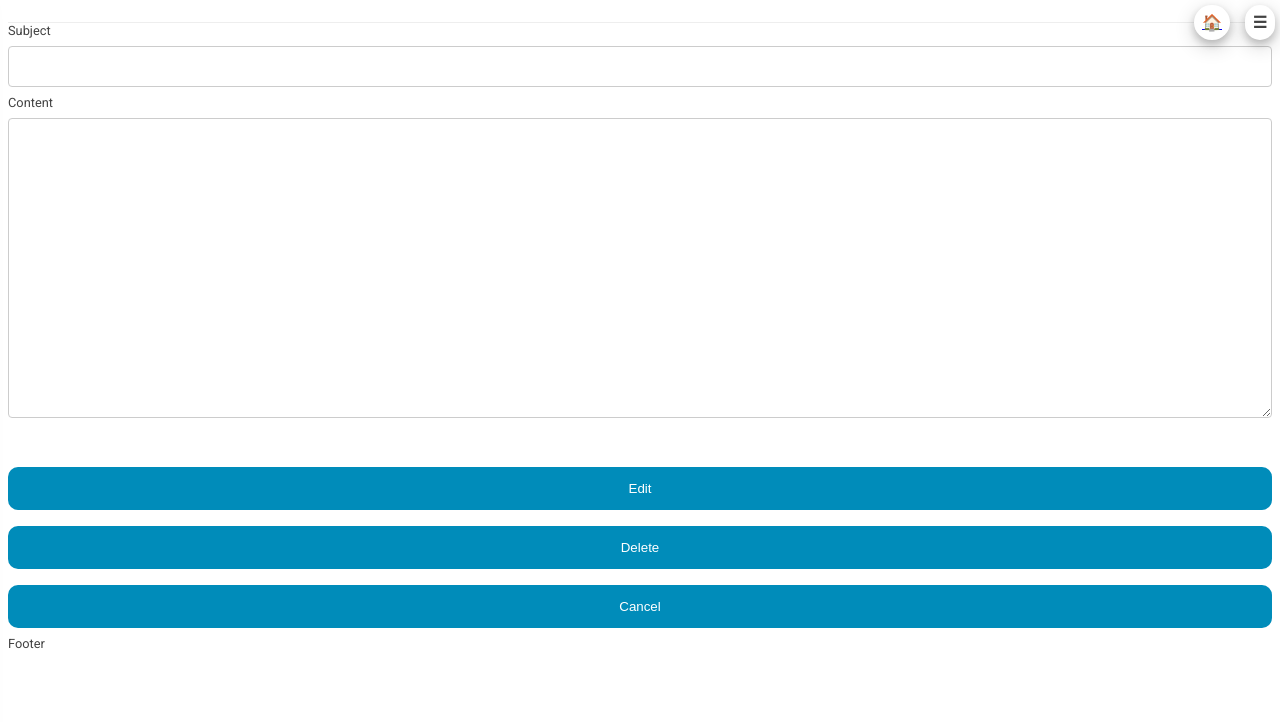
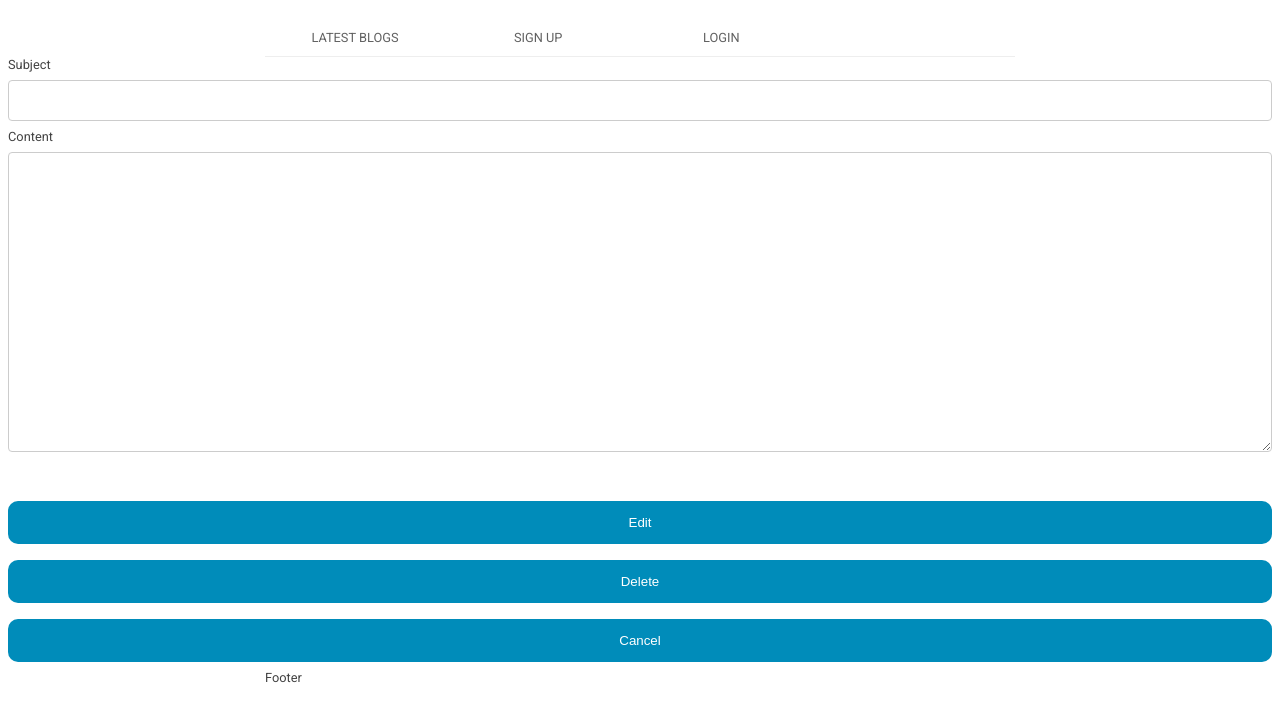
Before and after one commit to nanomosfet/blog, a Python web app: template templates/editBlog.html in a window 1280 px wide. Shown: the top 722 px of the page. Run offline with Jinja, Linux system fonts and the light colour scheme; the template is opened without the code that fills it, so the values that code supplies are empty.

Commit message:
First release

```diff
--- a/css/blog.css
+++ b/css/blog.css
@@ -90,6 +90,10 @@ input[type=submit], .button {
 input[type=submit]:hover {
     background-color: #808CBA;
 }
+
+.page-title, .logged-user {
+  width:50%;
+}
 /*
  *
  * Top Level Navigation
@@ -172,6 +176,7 @@ p, pre {
     border-radius: 25px;
   }
 
+
 .menu {
   position:fixed;
   top:5px;
@@ -190,6 +195,45 @@ p, pre {
   right: 50px;
 
 }
+
+@media screen and (min-width: 550px) {
+  .nav {
+     width: 100%;
+      margin-left: auto;
+      margin-right: auto;
+      height: auto;
+      -webkit-transform: none;
+      transform: none;
+      transition: none;
+      position: relative;
+      box-shadow: none;
+      top: auto;
+  }
+
+  .nav__list {
+     width: 100%;
+     padding: 0;
+     margin: 0;
+
+  }
+
+
+
+  .nav__item {
+    box-sizing: border-box;
+    display: inline-block;
+    width: 24%;
+    text-align: center;
+    line-height: 24px;
+    padding: 5px;
+    text-transform: uppercase;
+  }
+
+  .menu, #back {
+    display: none;
+  }
+}
+
 
 .blog {
   width: 100%;
@@ -213,3 +257,12 @@ p, pre {
 .blog-body {
   font-size: 1.2em;
 }
+
+@media screen and (min-width: 750px) {
+  .header, .main-content, .footer{
+    max-width: 750px;
+    margin-right: auto;
+    margin-left: auto;
+    display: grid;
+  }
+}
--- a/js/blog.js
+++ b/js/blog.js
@@ -2,13 +2,28 @@
 var drawer = document.getElementById("drawer");
 var menu = document.getElementById("menu");
 
+var toggle_nav = 0;
 
 
 
 menu.addEventListener('click', function(e) {
-	drawer.classList.toggle('open');
-	e.stopPropagation();
+		drawer.classList.toggle('open');
+		e.stopPropagation();
+		toggle_nav = !toggle_nav;
+		console.log(toggle_nav);
 });
+
+
+
+document.getElementById("main-content").addEventListener('click', function(e) {
+	if(toggle_nav) {
+		drawer.classList.toggle('open');
+		e.stopPropagation();
+		toggle_nav = !toggle_nav;
+		console.log(toggle_nav);
+	}
+});
+
 
 
 
@@ -252,10 +267,12 @@ function upload_image(blog_id) {
 	var formData = new FormData();
 	var img_element = document.getElementById("blog-img");
 	var blog_body = document.getElementById("blog-body");
+	var blog_content = document.getElementById("blog-content")
 	var delete_image_button = document.createElement("button");
 	var t = document.createTextNode("Delete Photo")
 	delete_image_button.appendChild(t);
 	delete_image_button.id = "delete-img";
+	delete_image_button.classList = "button";
 	delete_image_button.onclick = function() {
 		delete_image(blog_id);
 	};
@@ -273,9 +290,10 @@ function upload_image(blog_id) {
 				img_element = document.createElement("img");
 				img_element.id = "blog-img";
 				img_element.src = "/img?img_id="+String(blog_id) +"&n=" + rand_num;
-				blog_body.appendChild(img_element);
-				blog_body.appendChild(delete_image_button);
-				delete_image_button.classList = "button";
+
+				blog_content.insertAdjacentElement("afterend", delete_image_button);
+				blog_content.insertAdjacentElement("afterend", img_element);
+
 			} else {
 				img_element.src = "/img?img_id="+String(blog_id) +"&n=" + rand_num;
 			}
--- a/main.py
+++ b/main.py
@@ -185,8 +185,10 @@ class bloglistHandler(Handler):
 			blogs = Blogs.query()
 			blogs = blogs.filter(Blogs.created_by == user_id)
 			blogs = blogs.order(-Blogs.created)
+			page_title = user_id + "'s Blogs"
 		else:
 			blogs = Blogs.query().order(-Blogs.created)
+			page_title = "Latest Blogs"
 		user = self.user_set(False)
 		likes_for_page = Likes.generate_likes_list(user,blogs)
 		error = ''
@@ -197,7 +199,7 @@ class bloglistHandler(Handler):
 			error = error,
 			liked_idx = 0,
 			user = user,
-			page_title = 'Latest Blogs')
+			page_title = page_title)
 
 	def post(self):
 		blogs = Blogs.query().order(-Blogs.created)
--- a/templates/base.html
+++ b/templates/base.html
@@ -11,18 +11,15 @@
 	</head>
 
 	<body>
-		<header>
+		<header class="header">
 			<h1 class="page-title">{{page_title}}</h1>
-			<a id="menu" class="menu">&#9776;</a>
-			<a id="back" class="menu" href="/">&#127968;</a>
-
-		</header>
-
+			{% if user %}
+			<p class="logged-user">Signed in as {{user}}</p>
+			{% endif %}
 			<nav id="drawer" class="nav">
 				<ul class="nav__list">
 					<li class="nav__item">
-					<a href="/">Home</a>
-				</li>
+						<a href="/">Latest Blogs</a>
 					</li>
 					{% if not user %}
 					<li class="nav__item">
@@ -42,13 +39,11 @@
 					<li class="nav__item">
 						<a href="/logout">Logout</a>
 					</li>
-				<li class="nav__item">
-					<p>Signed in as {{user}}</p>
-				</li>
 
 					{% endif%}
 				</ul>
-			<
 			</nav>
-		{% block main_content %}
-		{% endblock %}
+			<a id="menu" class="menu">&#9776;</a>
+			<a id="back" class="menu" href="/">&#127968;</a>
+
+		</header>
--- a/templates/blog.html
+++ b/templates/blog.html
@@ -1,13 +1,12 @@
 {% include "base.html" %}
 
 {% block main_content %}
-<content id="blog" class="main-content">
+<content id="main-content" class="main-content">
 	<article id="blog-body">
 		<h4 class="subject">{{blog.subject}}</h4>
-		<p class="blog-body">{{blog.content}}</p>
 		<p class="created_by">Created by: {{blog.created_by}}</p>
+		<p id="blog-content">{{blog.content}}</p>
 
-		<br>
 		{% if blog.image %}
 		<img id="blog-img" src="/img?img_id={{blog.key.id()}}">
 		{% if user == blog.created_by %}
@@ -52,6 +51,7 @@
 		</section>
 		<section id="add-comments">
 			<p id="error"></p>
+			<p>Add a comment below:</p>
 			<textarea id="new-comment"></textarea>
 			<button class="button" id="submit-comment" onclick="commentRequest({{blog.key.id()}})">Submit Comment</button>
 		</section>
--- a/templates/bloglist.html
+++ b/templates/bloglist.html
@@ -1,7 +1,7 @@
 {% include "base.html" %}
 {% block main_content %}
-<content id="blog-list">
-</title>
+<content id="main-content" class="main-content">
+
 {% for blog in blogs %}
   <article class="blog">
     <a class="blog-subject"href="/{{blog.key.id()}}">{{blog.subject}}</a>
--- a/templates/editBlog.html
+++ b/templates/editBlog.html
@@ -1,6 +1,7 @@
 {% include "base.html" %}
 
 {% block main_content %}
+<content id="main-content">
 
     <form method="post">
         <label>
@@ -28,5 +29,6 @@
             <input type="submit" name="cancel" value="Cancel">
         </div>
     </form>
+</content>
 {% endblock %}
 {% include "footer.html" %}
--- a/templates/footer.html
+++ b/templates/footer.html
@@ -1,4 +1,4 @@
-		<footer id="footer">
+		<footer class="footer">
 			Footer
 		</footer>
         <script src="js/blog.js"></script>
--- a/templates/login.html
+++ b/templates/login.html
@@ -1,7 +1,7 @@
 {% include "base.html" %}
 
 {% block main_content %}
-
+<content id="main-content" class="main-content">
 	<form method="post">
 	    <label>Username
 	        <input type="text" name="username">
@@ -14,6 +14,7 @@
 
 	    <input type="submit">
 	</form>
+</content>
 {% endblock %}
 
 {% include "footer.html" %}
--- a/templates/newpost.html
+++ b/templates/newpost.html
@@ -1,7 +1,7 @@
 {% include "base.html" %}
 
 {% block main_content %}
-
+<content id="main-content" class="main-content">
 	<form method="post">
 	    <label>
 	        <h3>Subject</h3>
@@ -17,5 +17,6 @@
 
 	</form>
 	<div class="error">{{error}}</div>
+</content>
 {% endblock %}
 {% include "footer.html" %}
--- a/templates/signup.html
+++ b/templates/signup.html
@@ -1,7 +1,7 @@
 {% include "base.html" %}
 
 {% block main_content %}
-<content class="forms">
+<content id="main-content" class="forms main-content">
     <form method="post">
 
         <label>Username
```
Also changed, not shown: 1 other file. Lines whose indentation alone changed are shown as unchanged.
